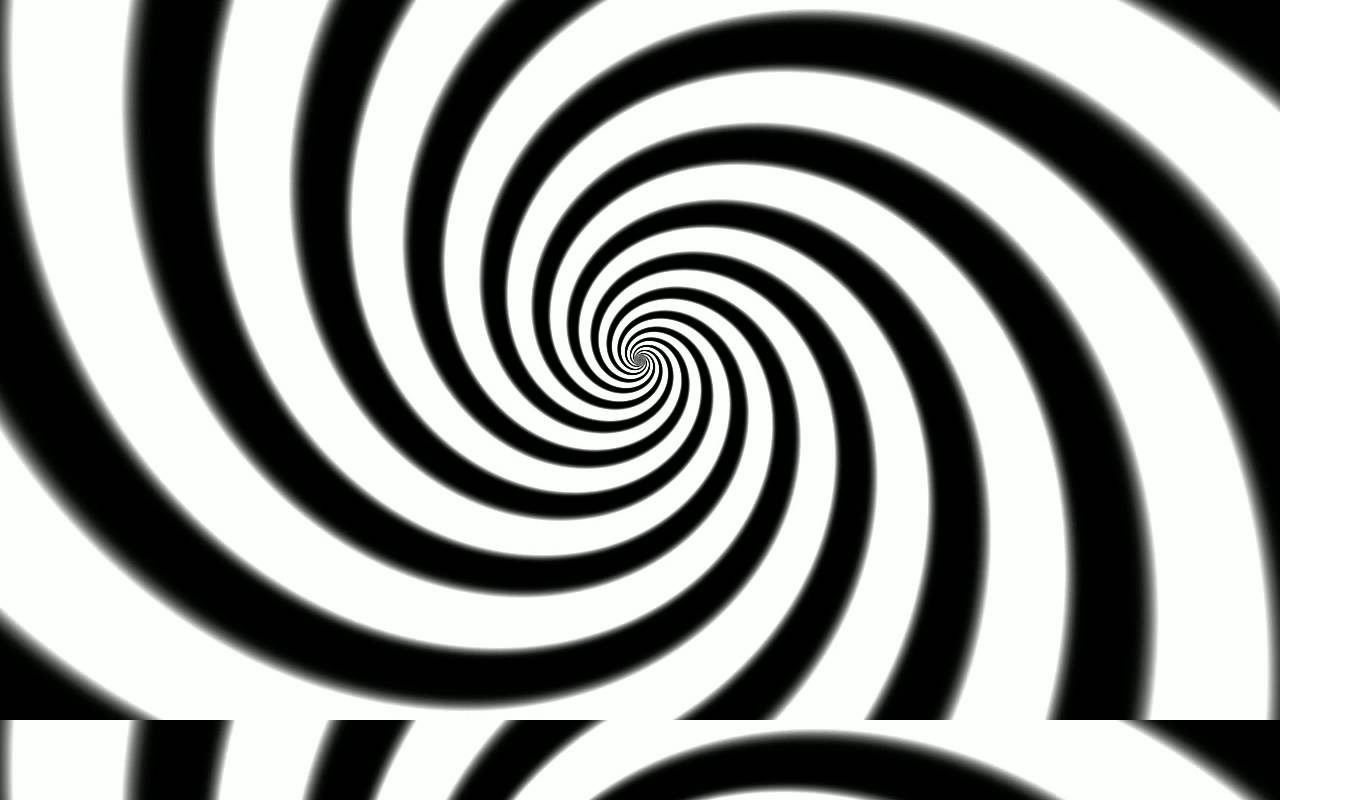
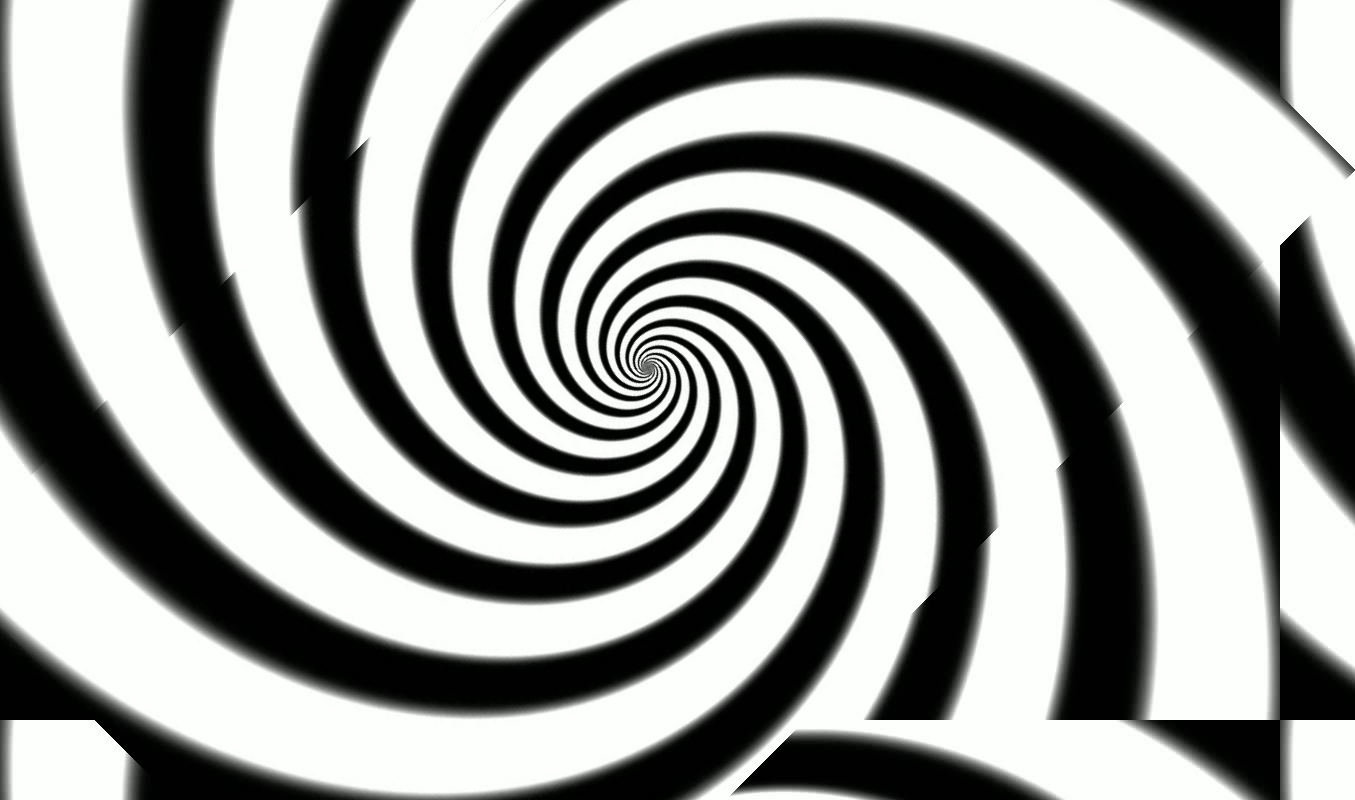
Before and after one commit to siggi-ai/music-video-project, a Vue app: page / in a window 1280 px wide. Shown: the top 800 px of the page, 1355 px wide, since content can reach past the window. Built offline with nearby package versions, Linux system fonts and the light colour scheme.

Commit message:
spinning spiral

```diff
--- a/src/components/Intro.vue
+++ b/src/components/Intro.vue
@@ -1,6 +1,6 @@
 <template>
     <div>
-
+       <img src="../../public/images/spirale.jpg" alt="Spirale" class="spirale">
     </div>
 </template>
 <script>
@@ -10,6 +10,17 @@ export default {
 </script>
 <style scoped>
 body {
-    background-image: url("../../public/images/spirale.jpg");
+}
+.spirale {
+    rotate: 60dg;
+    animation: rotate 2s linear infinite;
+}
+@keyframes rotate {
+  0% {
+    transform: rotate(0deg)
+  }
+  100% {
+    transform: rotate(180deg)
+  }
 }
 </style>
```
